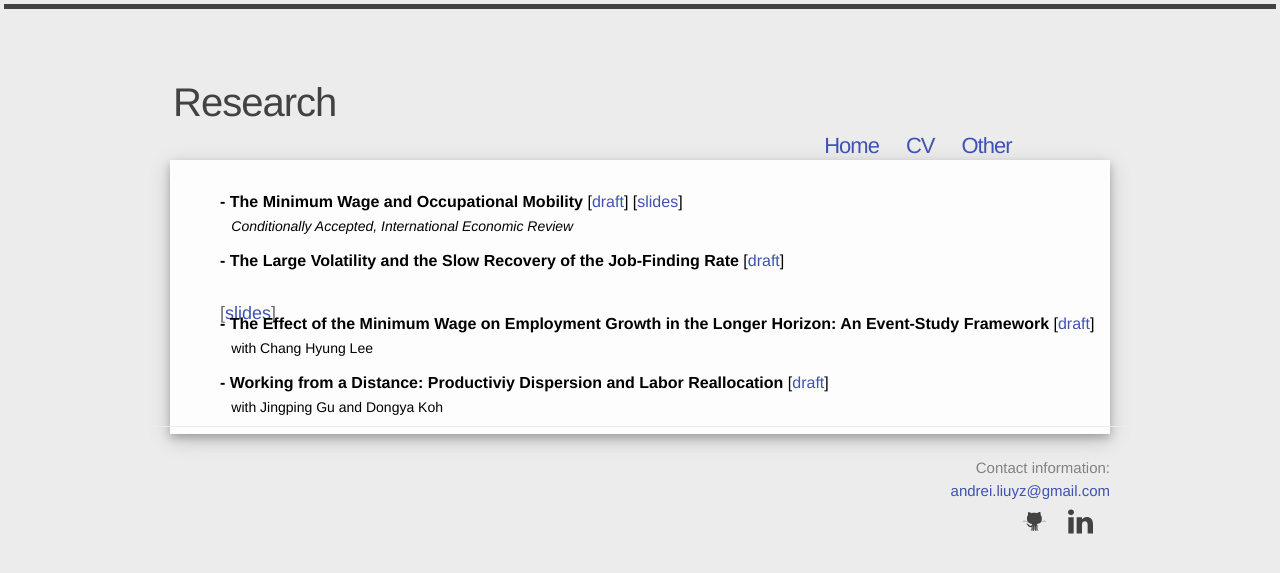
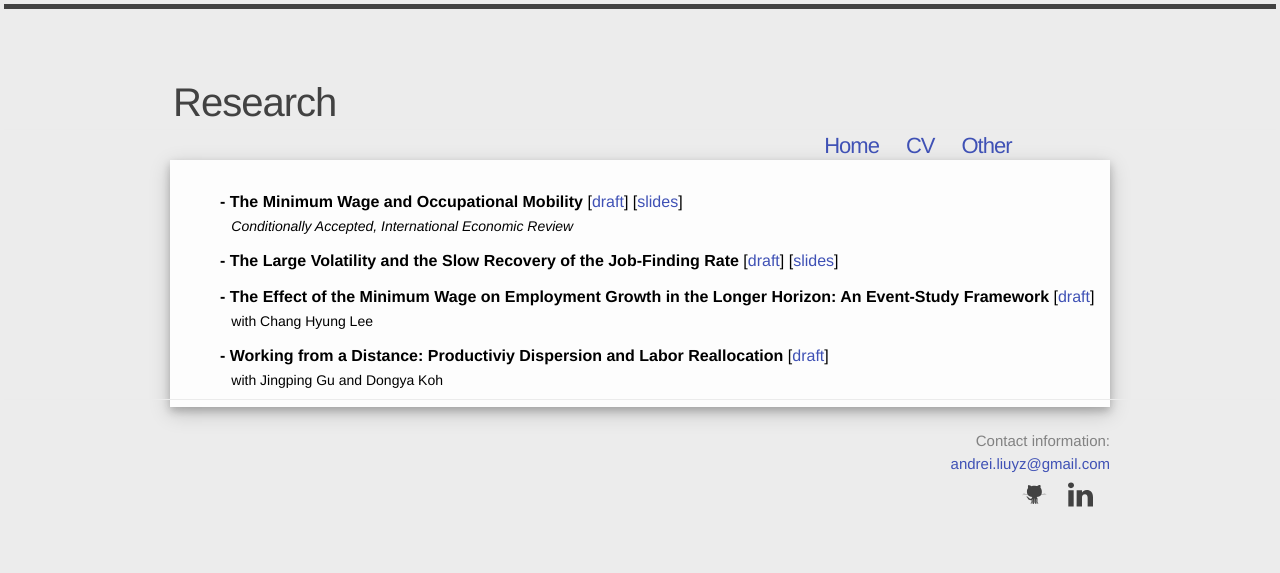
Before and after one commit to Andrew-YizhouLiu/Andrew-YizhouLiu.github.io, a Jekyll site: the page built from research.html, in a window 1280 px wide. Shown: the top 573 px of the page. Built offline with Jekyll 4.4.1, drawn with Linux system fonts in a browser that asks for light colours; comment, search, counter and statistics services are not loaded.

```diff
--- a/research.html
+++ b/research.html
@@ -47,7 +47,7 @@ title: Andrew Yizhou Liu
 
         <p style="margin-bottom: 0.7cm;font-size:16px;color:black"><b> - The Large Volatility and the Slow Recovery of the Job-Finding Rate </b>
           [<a href="files/jf_rate_convergence.pdf"
-          target="_blank">draft</a>] </p>
+          target="_blank">draft</a>]
           [<a href="files/presentation_UCI.pdf" target="_blank">slides</a>]
           <p style="margin-bottom: -0.4cm;">   </p>
 
```
